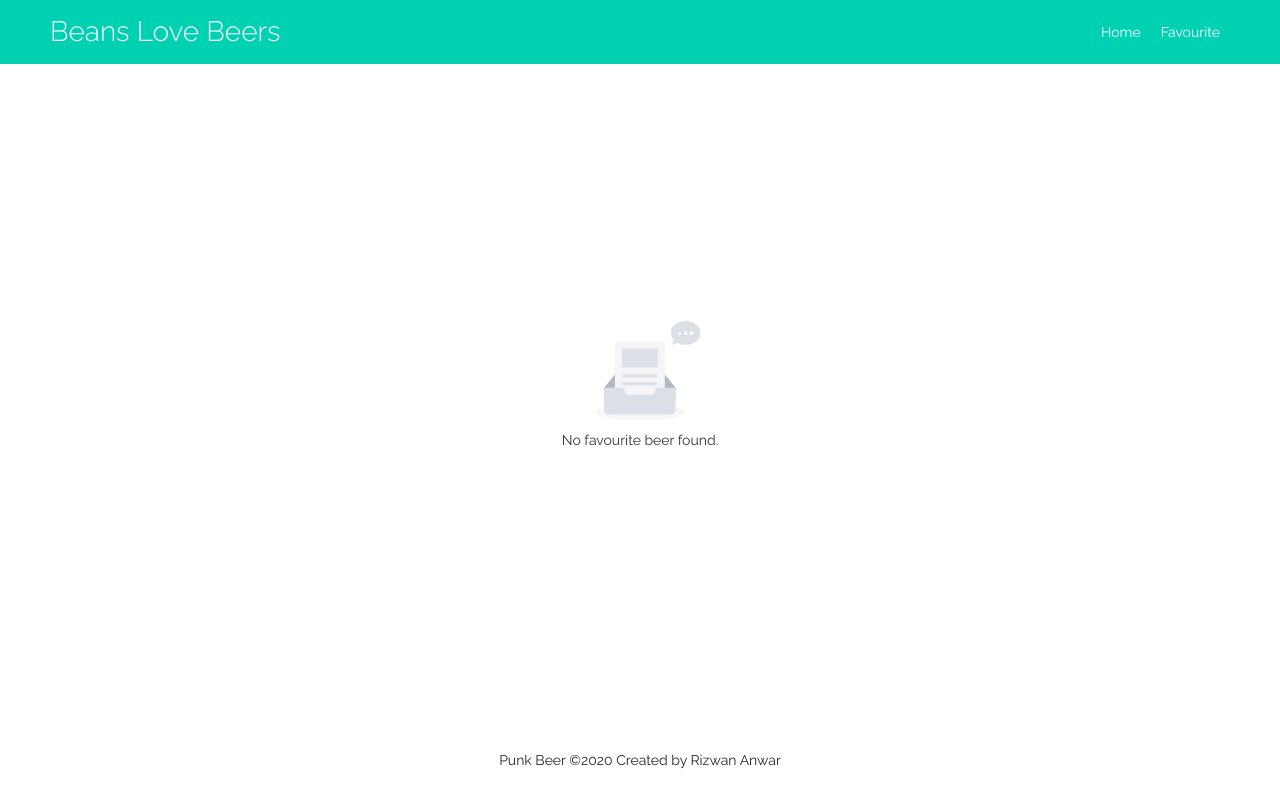
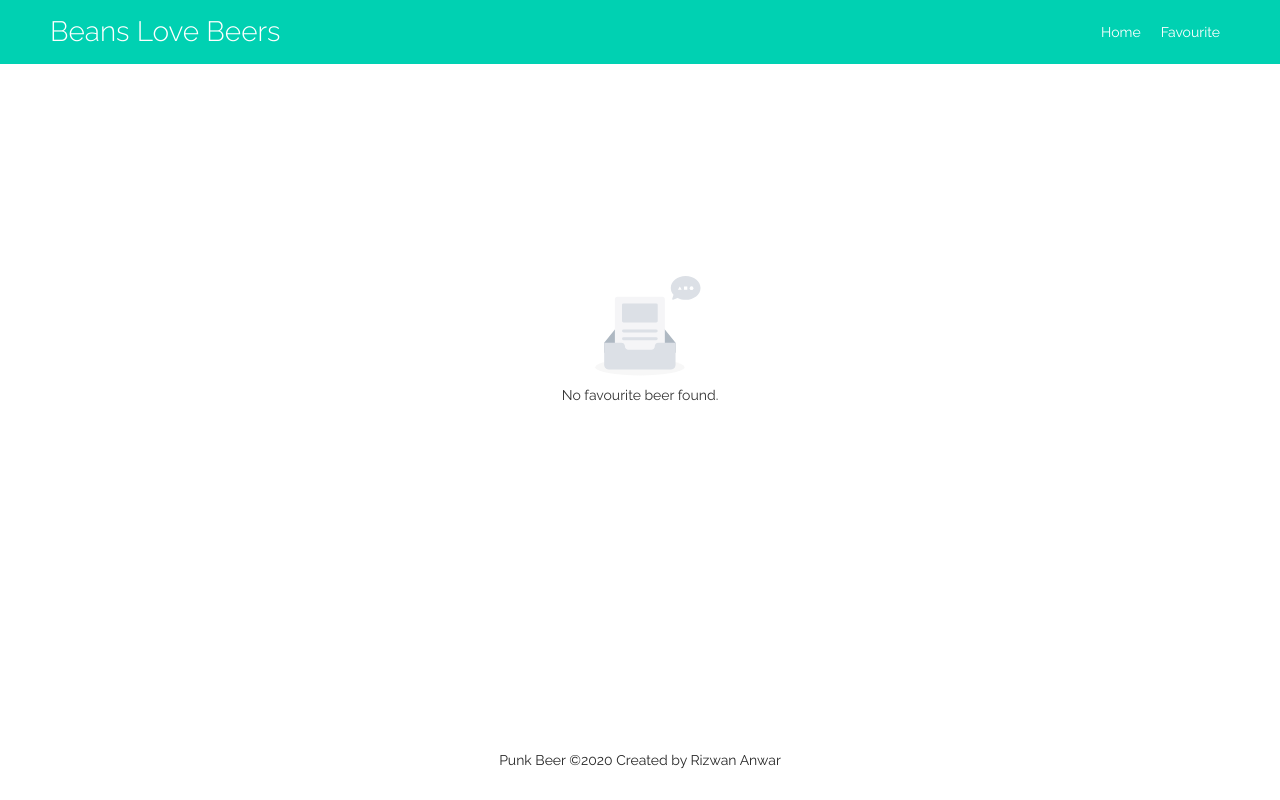
Before and after one commit to rizwan230698/punk-beer, a React (Create React App) app: page /favourite in a window 1280 px wide. Built offline with nearby package versions, Linux system fonts and the light colour scheme; the HTML template or start-up script is replaced by a standard one.

Commit message:
Content min-height fix

```diff
--- a/src/components/Empty/style.js
+++ b/src/components/Empty/style.js
@@ -1,7 +1,7 @@
 import styled from 'styled-components';
 
 export const EmptyContainer = styled.div`
-  height: calc(100vh - 204px);
+  height: calc(100vh - 294px);
   display: flex;
   justify-content: center;
   align-items: center;
--- a/src/components/layout/style.js
+++ b/src/components/layout/style.js
@@ -49,7 +49,7 @@ export const ContentX = styled(Content)`
 
   @media (max-width: 1100px) {
     padding: 24px 30px;
-    min-height: calc(100vh - 156px);
+    min-height: calc(100vh - 246px);
   }
 
   ${media.mobile`
```
